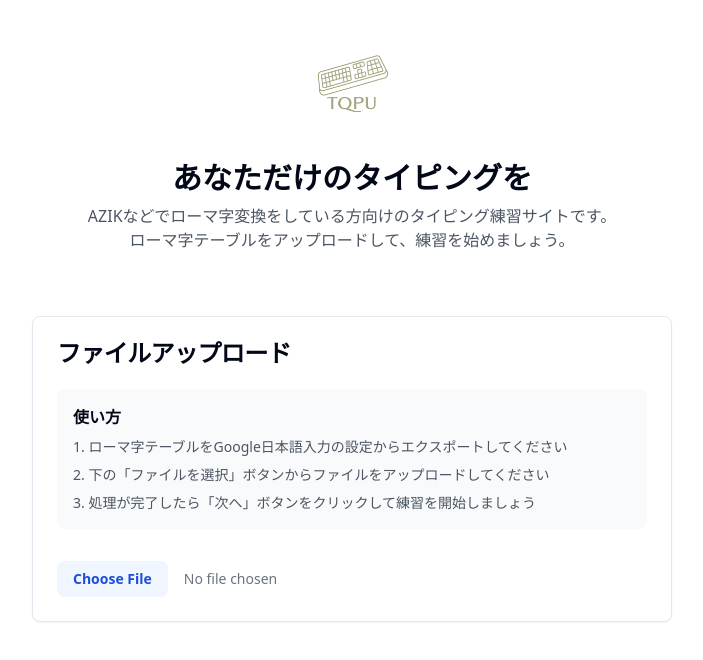
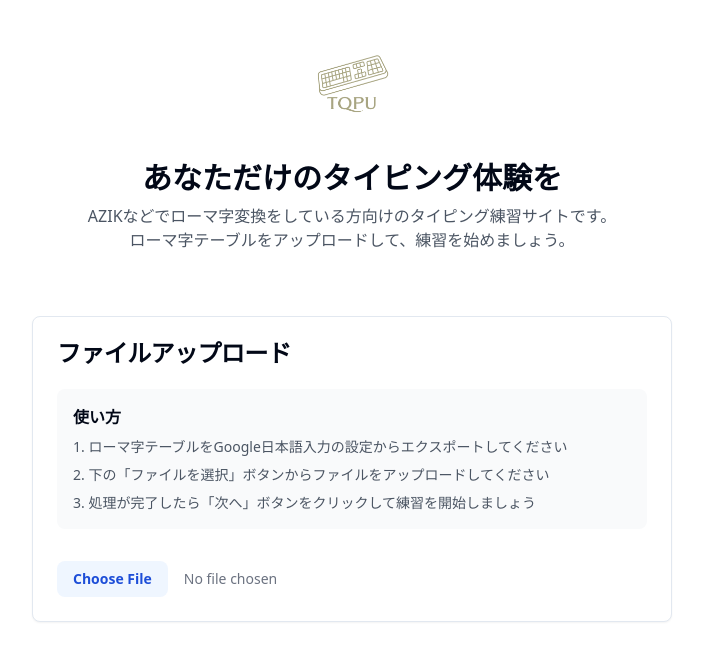
Before and after one commit to kuroneko2828/tqpu, a Next.js app: page / in a window 1280 px wide. Shown: the top 660 px of the page, without its empty margins (288-991 px from the left). Built offline with nearby package versions, Linux system fonts and the light colour scheme.

Commit message:
change subtitle

```diff
--- a/src/app/page.tsx
+++ b/src/app/page.tsx
@@ -78,7 +78,7 @@ export default function Home() {
           />
         </div>
         <h1 className="text-3xl font-bold text-center mb-2">
-        あなただけのタイピングを
+        あなただけのタイピング体験を
         </h1>
         <p className="text-gray-600 text-center mb-8 px-4">
           AZIKなどでローマ字変換をしている方向けのタイピング練習サイトです。<br />
```
